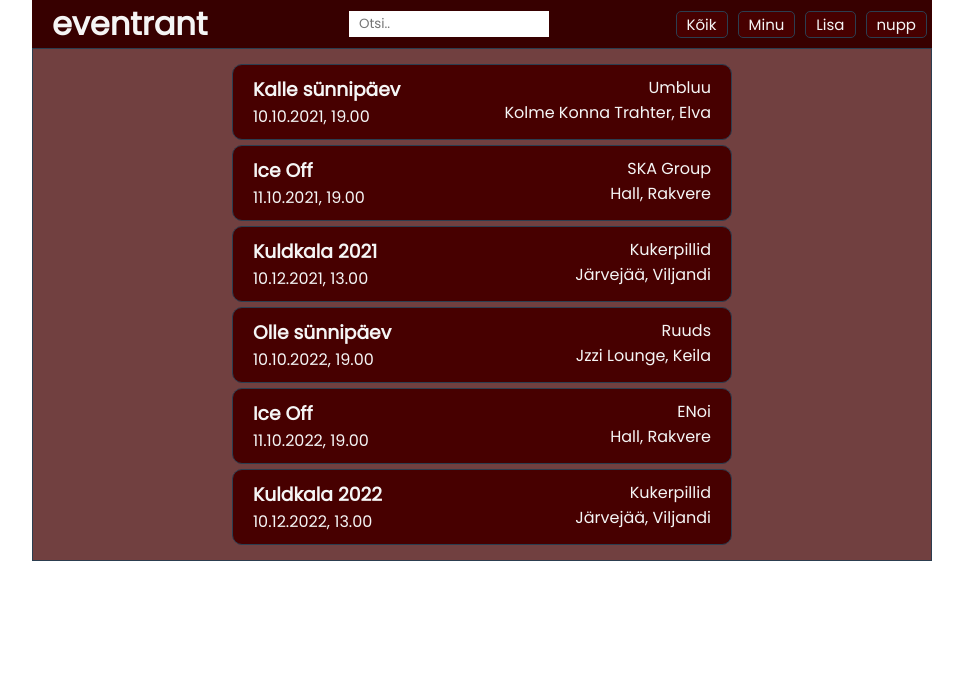
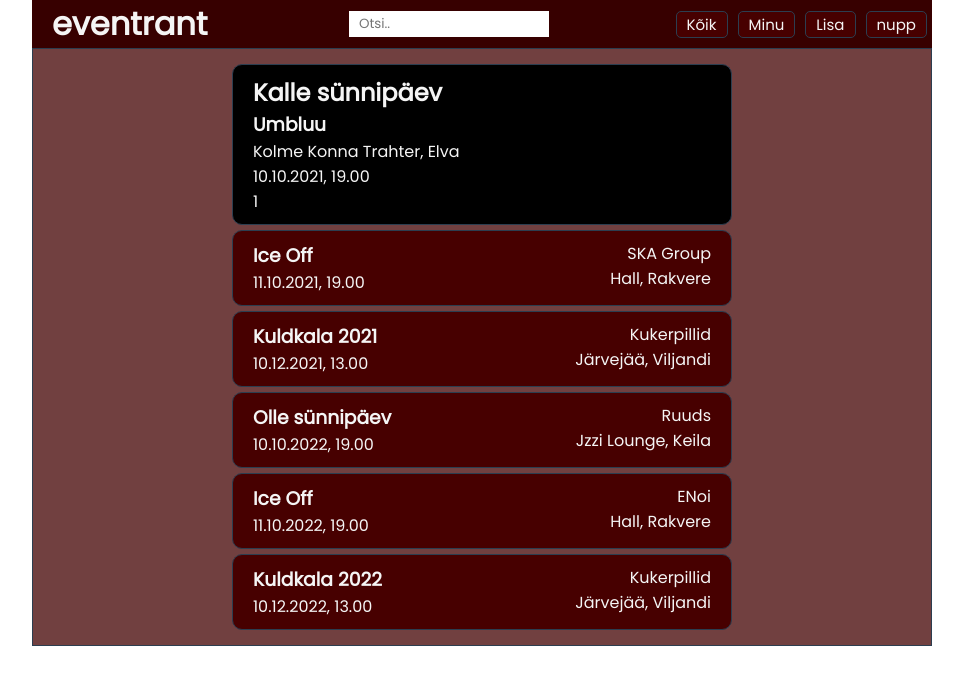
Before and after one commit to svnrk/eventrant_vite, a Vue app: page / in a window 1280 px wide. Both pictures are taken after a click on the element 640 px from the left and 102 px from the top of the page. Shown: the top 684 px of the page, without its empty margins (158-1121 px from the left). Built offline with nearby package versions, Linux system fonts and the light colour scheme.

Commit message:
tried some conditional rendering

```diff
--- a/src/components/Event.vue
+++ b/src/components/Event.vue
@@ -1,5 +1,5 @@
 <template>
-  <div class='small_event' @click="selectEvent(event.id)">
+  <div v-show="event.id != selected" class='small_event' @click="selectEvent(event.id)">
     <h3>{{event.event}}</h3>
     <span>
         <p>
@@ -11,6 +11,27 @@
     </span>
     <p>
         {{event.date}}, {{event.time}}
+    </p>
+    <p v-if="event.id === selected">
+      {{event.id}}
+    </p>
+  </div>
+
+  <div v-if="event.id === selected" class='large_event' @click="selectEvent(event.id)">
+    <h2>{{event.event}}</h2>
+
+    <h3>
+        {{event.performer}}
+    </h3>
+    <p id="location">
+        {{event.location}}
+    </p>
+
+    <p>
+        {{event.date}}, {{event.time}}
+    </p>
+    <p v-if="event.id === selected">
+      {{event.id}}
     </p>
   </div>
 </template>
@@ -25,6 +46,12 @@ export default {
   methods: {
     selectEvent (id) {
       console.log(id)
+      this.selected = id
+    }
+  },
+  data(){
+    return{
+      selected : 0
     }
   }
 }
@@ -48,7 +75,7 @@ export default {
     border-radius: 10px;
     cursor: pointer;
     max-width: 500px;
-    background: #470000;
+    background: #000000;
 }
 
 h3 {
```
